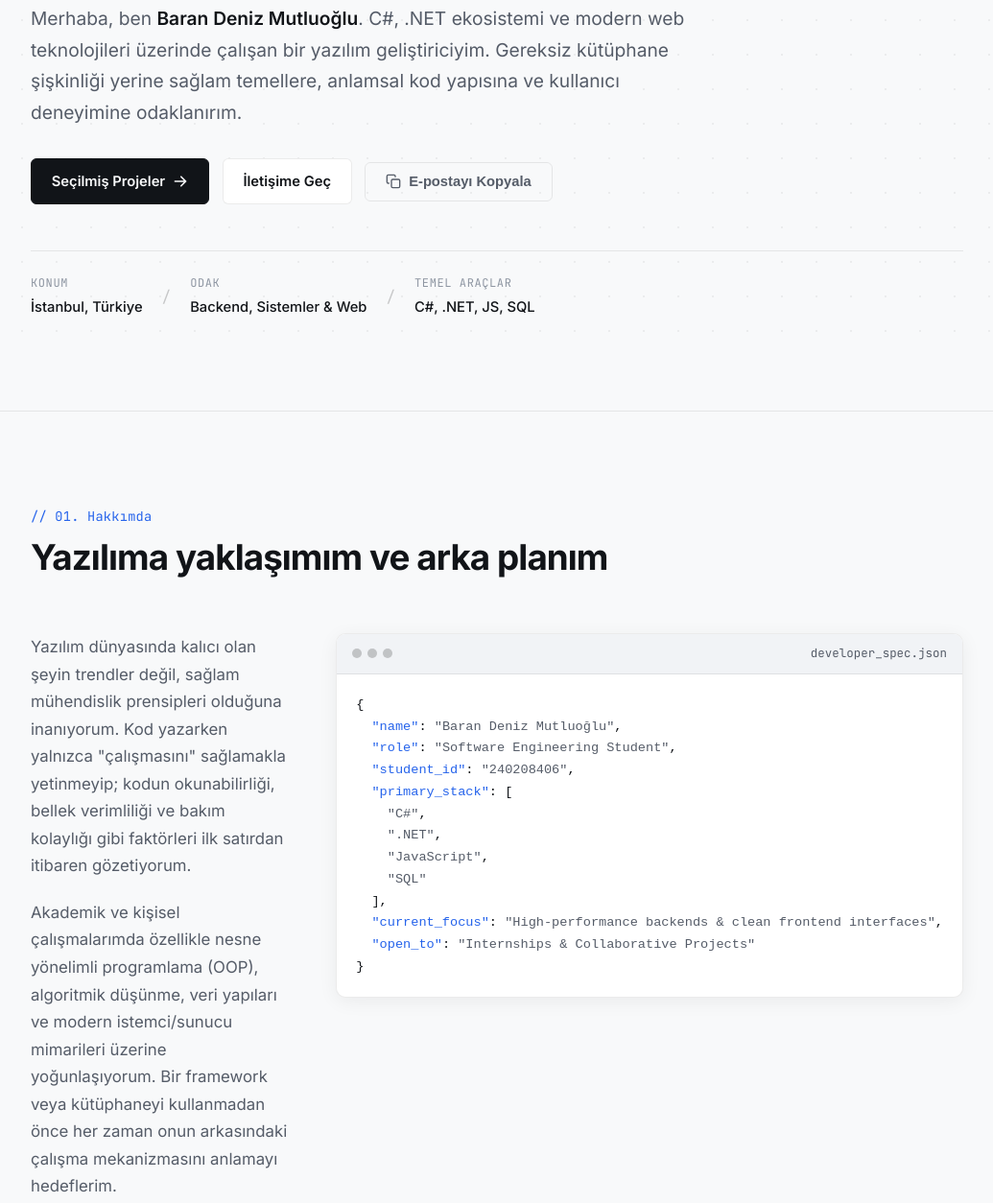
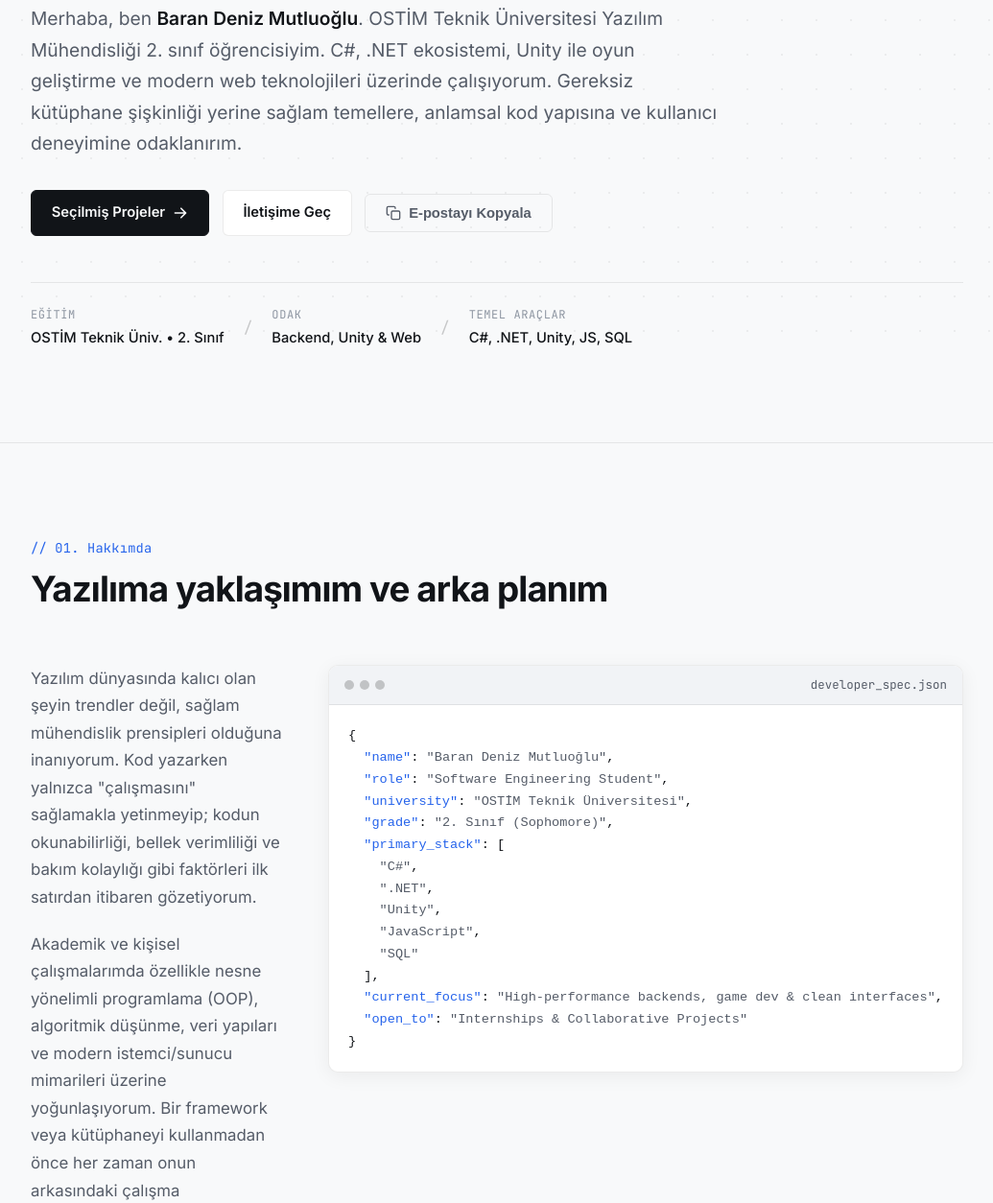
Before and after one commit to 2f7fjrk4sw-prog/portfolio, a plain HTML site: page index.html in a window 1280 px wide. Shown: the part 448-1702 px from the top of the page at 96% size, without its empty margins (122-1157 px from the left). Drawn offline with Linux system fonts and the light colour scheme.

Commit message:
feat: update education info to OSTIM Tech Univ 2nd year and add Unity skills

```diff
--- a/index.html
+++ b/index.html
@@ -79,7 +79,7 @@
         </h1>
 
         <p class="hero-description">
-          Merhaba, ben <strong>Baran Deniz Mutluoğlu</strong>. C#, .NET ekosistemi ve modern web teknolojileri üzerinde çalışan bir yazılım geliştiriciyim. Gereksiz kütüphane şişkinliği yerine sağlam temellere, anlamsal kod yapısına ve kullanıcı deneyimine odaklanırım.
+          Merhaba, ben <strong>Baran Deniz Mutluoğlu</strong>. OSTİM Teknik Üniversitesi Yazılım Mühendisliği 2. sınıf öğrencisiyim. C#, .NET ekosistemi, Unity ile oyun geliştirme ve modern web teknolojileri üzerinde çalışıyorum. Gereksiz kütüphane şişkinliği yerine sağlam temellere, anlamsal kod yapısına ve kullanıcı deneyimine odaklanırım.
         </p>
 
         <div class="hero-cta-group">
@@ -102,18 +102,18 @@
         <!-- Quick Meta Info -->
         <div class="hero-meta">
           <div class="meta-item">
-            <span class="meta-label">Konum</span>
-            <span class="meta-value">İstanbul, Türkiye</span>
+            <span class="meta-label">Eğitim</span>
+            <span class="meta-value">OSTİM Teknik Üniv. • 2. Sınıf</span>
           </div>
           <div class="meta-divider" aria-hidden="true">/</div>
           <div class="meta-item">
             <span class="meta-label">Odak</span>
-            <span class="meta-value">Backend, Sistemler & Web</span>
+            <span class="meta-value">Backend, Unity & Web</span>
           </div>
           <div class="meta-divider" aria-hidden="true">/</div>
           <div class="meta-item">
             <span class="meta-label">Temel Araçlar</span>
-            <span class="meta-value">C#, .NET, JS, SQL</span>
+            <span class="meta-value">C#, .NET, Unity, JS, SQL</span>
           </div>
         </div>
       </div>
@@ -175,14 +175,16 @@
                 <pre class="code-block"><code>{
   <span class="c-key">"name"</span>: <span class="c-val">"Baran Deniz Mutluoğlu"</span>,
   <span class="c-key">"role"</span>: <span class="c-val">"Software Engineering Student"</span>,
-  <span class="c-key">"student_id"</span>: <span class="c-val">"240208406"</span>,
+  <span class="c-key">"university"</span>: <span class="c-val">"OSTİM Teknik Üniversitesi"</span>,
+  <span class="c-key">"grade"</span>: <span class="c-val">"2. Sınıf (Sophomore)"</span>,
   <span class="c-key">"primary_stack"</span>: [
     <span class="c-val">"C#"</span>,
     <span class="c-val">".NET"</span>,
+    <span class="c-val">"Unity"</span>,
     <span class="c-val">"JavaScript"</span>,
     <span class="c-val">"SQL"</span>
   ],
-  <span class="c-key">"current_focus"</span>: <span class="c-val">"High-performance backends & clean frontend interfaces"</span>,
+  <span class="c-key">"current_focus"</span>: <span class="c-val">"High-performance backends, game dev & clean interfaces"</span>,
   <span class="c-key">"open_to"</span>: <span class="c-val">"Internships & Collaborative Projects"</span>
 }</code></pre>
               </div>
@@ -410,7 +412,7 @@
             <ul class="stack-items">
               <li class="stack-item">
                 <div class="item-name">C#</div>
-                <div class="item-desc">OOP, LINQ, bellek yönetimi, tip güvenliği ve algoritmalar.</div>
+                <div class="item-desc">OOP, Unity script mimarisi, .NET ekosistemi, LINQ, bellek yönetimi ve algoritmalar.</div>
               </li>
               <li class="stack-item">
                 <div class="item-name">JavaScript (ES6+)</div>
@@ -433,6 +435,10 @@
               <h3 class="cat-title">Platformlar & Çatılar</h3>
             </div>
             <ul class="stack-items">
+              <li class="stack-item">
+                <div class="item-name">Unity Engine (Orta Seviye)</div>
+                <div class="item-desc">C# tabanlı 2D/3D oyun mekanikleri, fizik sistemleri, sahne optimizasyonu ve UI tasarımı.</div>
+              </li>
               <li class="stack-item">
                 <div class="item-name">.NET & .NET Core</div>
                 <div class="item-desc">Konsol araçları, ASP.NET Core Web API temelleri.</div>
```
Also changed, not shown: 1 other file.
